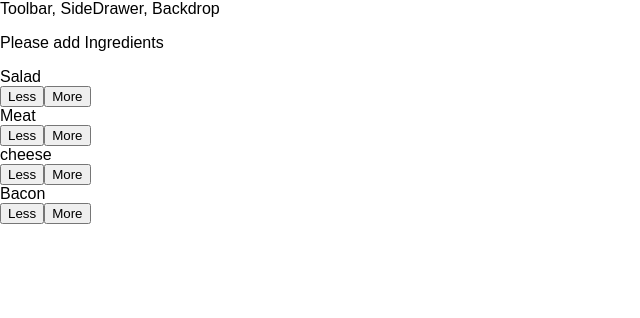
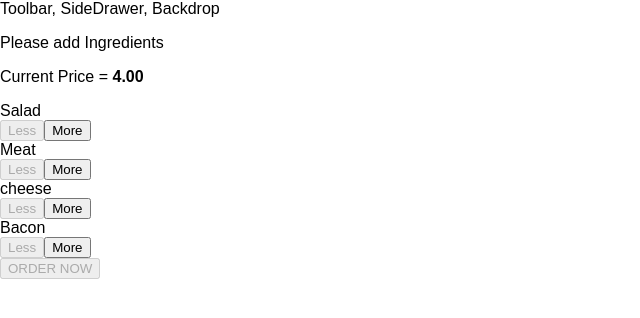
Before and after one commit to yuthikasagarage/react-burger-app, a React app: page / in a window 1280 px wide. Shown: the top 318 px of the page, without its empty margins (0-640 px from the left). Built offline with nearby package versions, Linux system fonts and the light colour scheme.

Commit message:
4th commit

```diff
--- a/config/webpack.config.js
+++ b/config/webpack.config.js
@@ -80,11 +80,11 @@ module.exports = function (webpackEnv) {
           : {},
       },
       {
-        loader: require.resolve("css-loader"),
+        loader: "css-loader",
         options: {
-          importLoaders: 1,
+          importLoaders: 2,
           modules: {
-            // localIdentName: "[name]__[local]__[hash:base64:5]",
+            localIdentName: "[name]__[local]__[hash:base64:5]",
           },
         },
       },
--- a/src/components/Burger/BuildControls/BuildControl/BuildControl.css
+++ b/src/components/Burger/BuildControls/BuildControl/BuildControl.css
@@ -1,7 +1,7 @@
 .BuildControl {
   display: flex;
   justify-content: space-between;
-  align-items: left;
+  align-items: center;
   margin: 5px 0;
 }
 
@@ -9,7 +9,7 @@
   display: block;
   font: inherit;
   padding: 5px;
-  margin: 10 15px;
+  margin: 0 5px;
   width: 80px;
   border: 1px solid #aa6817;
   cursor: pointer;
@@ -17,15 +17,15 @@
 }
 
 .BuildControl button:disabled {
-  background-color: #ac9980;
+  background-color: #c8c9cf;
   border: 1px solid #7e7365;
-  color: #ccc;
+  color: rgb(113, 124, 160);
   cursor: default;
 }
 
 .BuildControl button:hover:disabled {
-  background-color: #ac9980;
-  color: #ccc;
+  background-color: #9191b9;
+  color: rgb(139, 149, 180)2);
   cursor: not-allowed;
 }
 
@@ -33,7 +33,6 @@
   padding: 10px;
   font-weight: bold;
   width: 80px;
-  font: size 15;
 }
 
 .BuildControl .Less {
--- a/src/components/Burger/BuildControls/BuildControl/BuildControl.js
+++ b/src/components/Burger/BuildControls/BuildControl/BuildControl.js
@@ -2,10 +2,18 @@ import React from "react";
 import classes from "./BuildControl.css";
 
 const buildcontrol = (props) => (
-  <div>
+  <div className={classes.BuildControl}>
     <div className={classes.Label}>{props.label}</div>
-    <button className={classes.Less}> Less</button>
-    <button className={classes.More}> More</button>
+    <button
+      className={classes.Less}
+      onClick={props.substracted}
+      disabled={props.disabled}
+    >
+      Less
+    </button>
+    <button className={classes.More} onClick={props.added}>
+      More
+    </button>
   </div>
 );
 
--- a/src/components/Burger/BuildControls/BuildControls.js
+++ b/src/components/Burger/BuildControls/BuildControls.js
@@ -1,6 +1,7 @@
 import React from "react";
 import BuildControl from "./BuildControl/BuildControl";
 import classes from "./BuildControls.css";
+import classesB from "./OrderButton.css";
 
 const controls = [
   { label: "Salad", type: "salad" },
@@ -11,9 +12,21 @@ const controls = [
 
 const buildcontrols = (props) => (
   <div className={classes.BuildControls}>
+    <p>
+      Current Price = <strong>{props.price.toFixed(2)}</strong>
+    </p>
     {controls.map((ctrl) => (
-      <BuildControl key={ctrl.label} label={ctrl.label}></BuildControl>
+      <BuildControl
+        key={ctrl.label}
+        label={ctrl.label}
+        added={() => props.ingredientAdded(ctrl.type)}
+        substracted={() => props.ingredientSubstracted(ctrl.type)}
+        disabled={props.disabled[ctrl.type]}
+      ></BuildControl>
     ))}
+    <button className={classesB.OrderButton} disabled={!props.purchasable}>
+      ORDER NOW
+    </button>
   </div>
 );
 
--- /dev/null
+++ b/src/components/Burger/BuildControls/OrderButton.css
@@ -0,0 +1,41 @@
+.OrderButton {
+  background-color: #dad735;
+  outline: none;
+  cursor: pointer;
+  border: 1px solid #966909;
+  color: #966909;
+  font-family: inherit;
+  font-size: 1.2em;
+  padding: 15px 30px;
+  box-shadow: 2px 2px 2px #966909;
+}
+
+.OrderButton:hover,
+.OrderButton:active {
+  background-color: #a0db41;
+  border: 1px solid #966909;
+  color: #966909;
+}
+
+.OrderButton:disabled {
+  background-color: #c7c6c6;
+  cursor: not-allowed;
+  border: 1px solid #ccc;
+  color: #888888;
+}
+
+.OrderButton:not(:disabled) {
+  animation: enable 0.3s linear;
+}
+
+@keyframes enable {
+  0% {
+    transform: scale(1);
+  }
+  60% {
+    transform: scale(1.1);
+  }
+  100% {
+    transform: scale(1);
+  }
+}
--- a/src/containers/BurgerBuilder/BurgerBuilder.js
+++ b/src/containers/BurgerBuilder/BurgerBuilder.js
@@ -2,6 +2,13 @@ import React, { Component } from "react";
 import Aux from "../../hoc/Aux";
 import Burger from "../../components/Burger/Burger";
 import BuildControls from "../../components/Burger/BuildControls/BuildControls";
+
+const INGREDIENT_PRICES = {
+  salad: 0.8,
+  cheese: 0.7,
+  bacon: 0.8,
+  meat: 0.9,
+};
 
 class BurgerBuilder extends Component {
   state = {
@@ -11,13 +18,66 @@ class BurgerBuilder extends Component {
       cheese: 0,
       meat: 0,
     },
+    totalPrice: 4,
+    purchasable: false,
+  };
+
+  addIngredientsHandler = (type) => {
+    const oldCount = this.state.ingredients[type];
+    const updatedCount = oldCount + 1;
+    const updatedIngredients = { ...this.state.ingredients };
+    updatedIngredients[type] = updatedCount;
+    const priceAddition = INGREDIENT_PRICES[type];
+    const oldPrice = this.state.totalPrice;
+    const newPrice = oldPrice + priceAddition;
+    this.setState({ totalPrice: newPrice, ingredients: updatedIngredients });
+    this.updatePurchasesState(updatedIngredients);
+  };
+
+  substractIngredients = (type) => {
+    let updatedCount;
+    const oldCount = this.state.ingredients[type];
+    if (oldCount <= 0) {
+      return;
+    }
+    updatedCount = oldCount - 1;
+    const updatedIngredients = { ...this.state.ingredients };
+    updatedIngredients[type] = updatedCount;
+    const priceSubtract = INGREDIENT_PRICES[type];
+    const oldPrice = this.state.totalPrice;
+    const newPrice = oldPrice - priceSubtract;
+    this.setState({ totalPrice: newPrice, ingredients: updatedIngredients });
+    this.updatePurchasesState(updatedIngredients);
+  };
+
+  updatePurchasesState = (ingredients) => {
+    const sum = Object.keys(ingredients)
+      .map((igkey) => {
+        return ingredients[igkey];
+      })
+      .reduce((sum, el) => {
+        return sum + el;
+      }, 0);
+    console.log("this is the sum" + sum);
+
+    this.setState({ purchasable: sum > 0 });
   };
 
   render() {
+    const disableInfo = { ...this.state.ingredients };
+    for (let key in disableInfo) {
+      disableInfo[key] = disableInfo[key] <= 0;
+    }
     return (
       <Aux>
         <Burger ingredients={this.state.ingredients}></Burger>
-        <BuildControls></BuildControls>
+        <BuildControls
+          ingredientAdded={this.addIngredientsHandler}
+          ingredientSubstracted={this.substractIngredients}
+          disabled={disableInfo}
+          price={this.state.totalPrice}
+          purchasable={this.state.purchasable}
+        ></BuildControls>
       </Aux>
     );
   }
```
